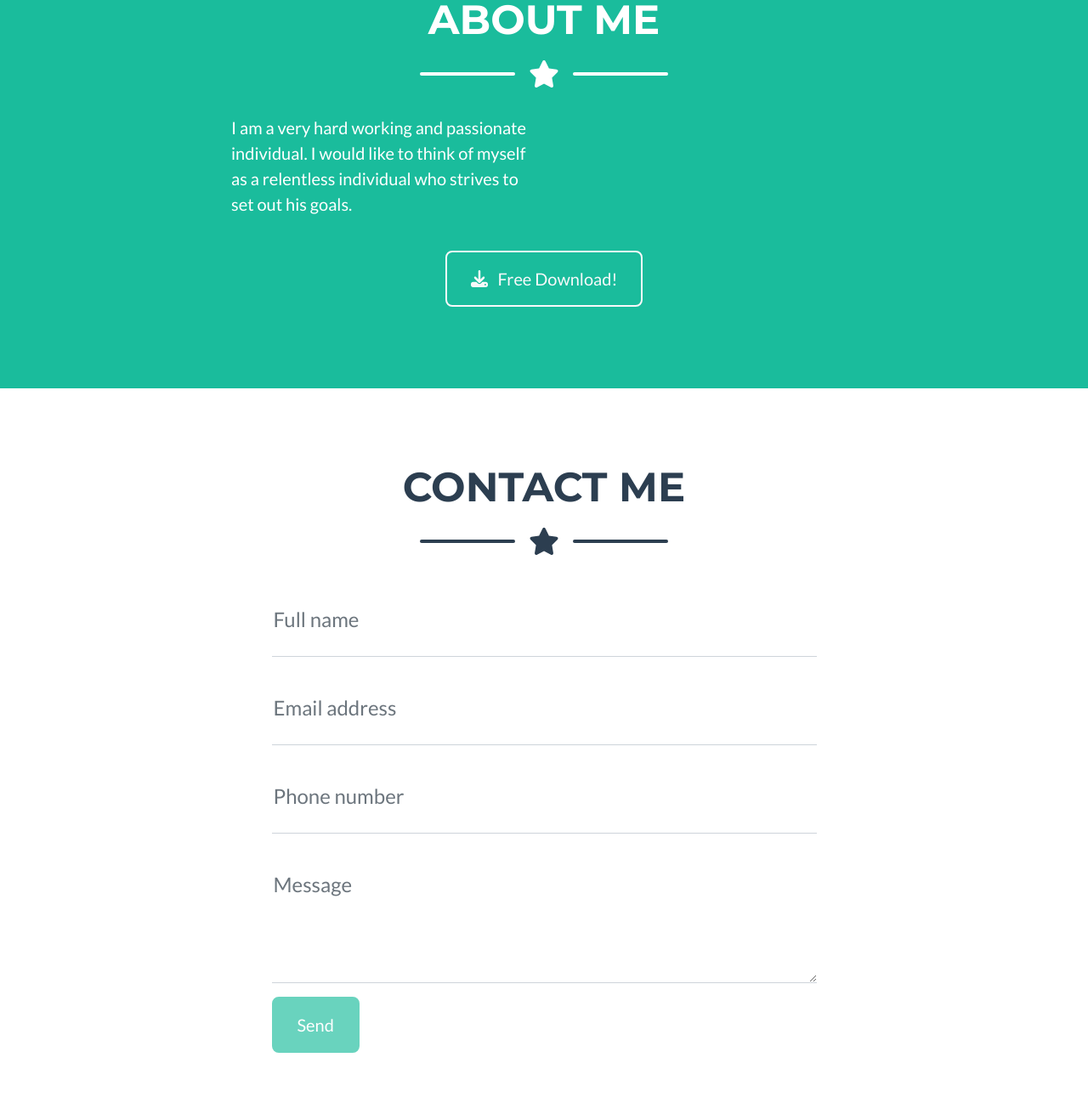
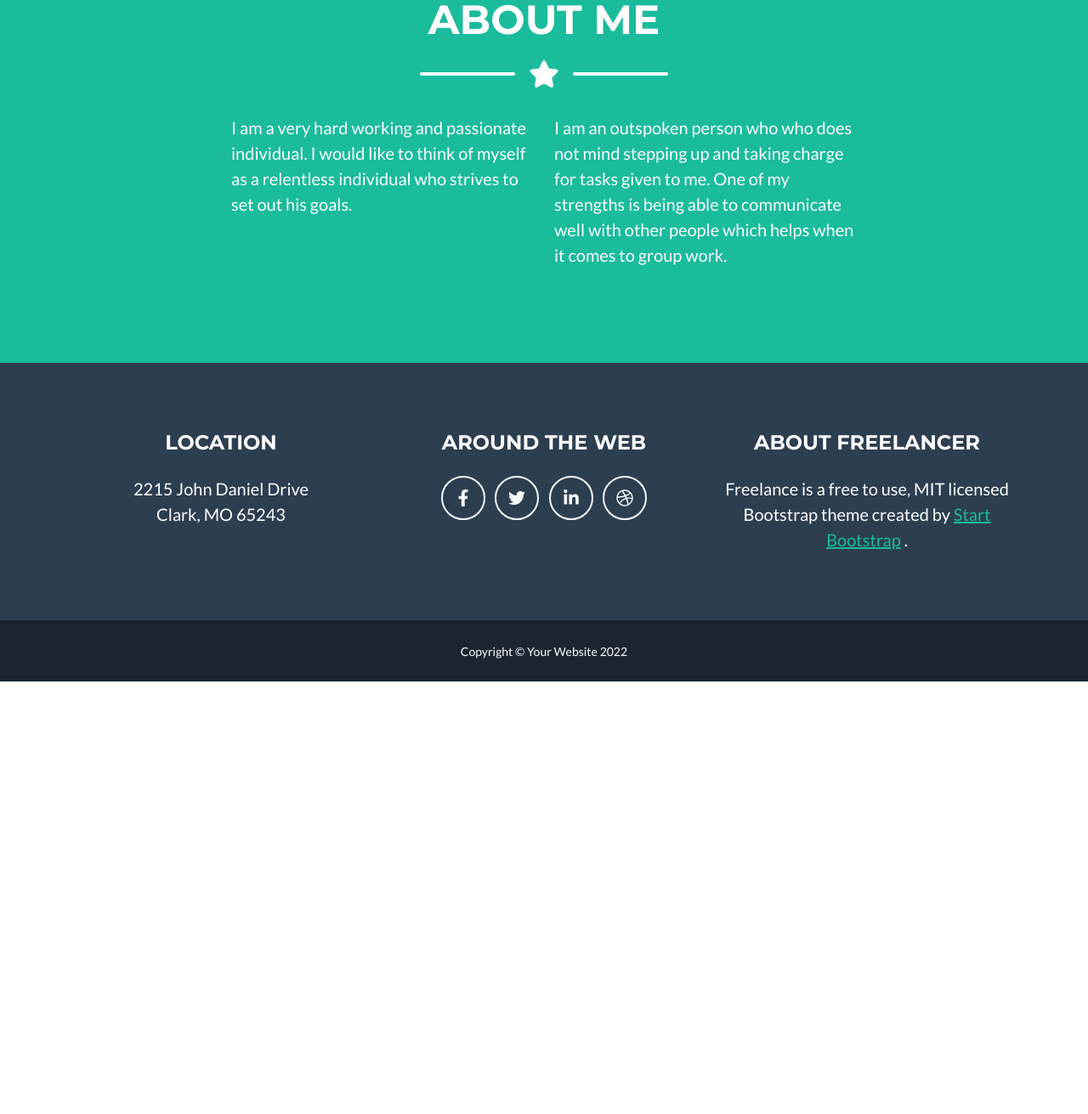
Before and after one commit to u19325658/u19325658.github.io, a plain HTML site: page index.html in a window 1280 px wide. Shown: the part 1069-2380 px from the top of the page at 85% size. After the commit the page ends 1871 px from the top, so only its background shows below. Drawn offline with nearby package versions, Linux system fonts and the light colour scheme; a script that the page names is missing.

Commit message:
Update index.html

```diff
--- a/index.html
+++ b/index.html
@@ -135,88 +135,12 @@
                 <!-- About Section Content-->
                 <div class="row">
                     <div class="col-lg-4 ms-auto"><p class="lead">I am a very hard working and passionate individual. I would like to think of myself as a relentless individual who strives to set out his goals. </p></div>
-                    <div class="col-lg-4 me-auto"><p class="lead"></p></div>
+                    <div class="col-lg-4 me-auto"><p class="lead">I am an outspoken person who who does not mind stepping up and taking charge for tasks given to me. One of my strengths is being able to communicate well with other people which helps when it comes to group work. </p></div>
                 </div>
                 <!-- About Section Button-->
-                <div class="text-center mt-4">
-                    <a class="btn btn-xl btn-outline-light" href="https://startbootstrap.com/theme/freelancer/">
-                        <i class="fas fa-download me-2"></i>
-                        Free Download!
-                    </a>
-                </div>
+
             </div>
-        </section>
-        <!-- Contact Section-->
-        <section class="page-section" id="contact">
-            <div class="container">
-                <!-- Contact Section Heading-->
-                <h2 class="page-section-heading text-center text-uppercase text-secondary mb-0">Contact Me</h2>
-                <!-- Icon Divider-->
-                <div class="divider-custom">
-                    <div class="divider-custom-line"></div>
-                    <div class="divider-custom-icon"><i class="fas fa-star"></i></div>
-                    <div class="divider-custom-line"></div>
-                </div>
-                <!-- Contact Section Form-->
-                <div class="row justify-content-center">
-                    <div class="col-lg-8 col-xl-7">
-                        <!-- * * * * * * * * * * * * * * *-->
-                        <!-- * * SB Forms Contact Form * *-->
-                        <!-- * * * * * * * * * * * * * * *-->
-                        <!-- This form is pre-integrated with SB Forms.-->
-                        <!-- To make this form functional, sign up at-->
-                        <!-- https://startbootstrap.com/solution/contact-forms-->
-                        <!-- to get an API token!-->
-                        <form id="contactForm" data-sb-form-api-token="API_TOKEN">
-                            <!-- Name input-->
-                            <div class="form-floating mb-3">
-                                <input class="form-control" id="name" type="text" placeholder="Enter your name..." data-sb-validations="required" />
-                                <label for="name">Full name</label>
-                                <div class="invalid-feedback" data-sb-feedback="name:required">A name is required.</div>
-                            </div>
-                            <!-- Email address input-->
-                            <div class="form-floating mb-3">
-                                <input class="form-control" id="email" type="email" placeholder="name@example.com" data-sb-validations="required,email" />
-                                <label for="email">Email address</label>
-                                <div class="invalid-feedback" data-sb-feedback="email:required">An email is required.</div>
-                                <div class="invalid-feedback" data-sb-feedback="email:email">Email is not valid.</div>
-                            </div>
-                            <!-- Phone number input-->
-                            <div class="form-floating mb-3">
-                                <input class="form-control" id="phone" type="tel" placeholder="(123) 456-7890" data-sb-validations="required" />
-                                <label for="phone">Phone number</label>
-                                <div class="invalid-feedback" data-sb-feedback="phone:required">A phone number is required.</div>
-                            </div>
-                            <!-- Message input-->
-                            <div class="form-floating mb-3">
-                                <textarea class="form-control" id="message" type="text" placeholder="Enter your message here..." style="height: 10rem" data-sb-validations="required"></textarea>
-                                <label for="message">Message</label>
-                                <div class="invalid-feedback" data-sb-feedback="message:required">A message is required.</div>
-                            </div>
-                            <!-- Submit success message-->
-                            <!---->
-                            <!-- This is what your users will see when the form-->
-                            <!-- has successfully submitted-->
-                            <div class="d-none" id="submitSuccessMessage">
-                                <div class="text-center mb-3">
-                                    <div class="fw-bolder">Form submission successful!</div>
-                                    To activate this form, sign up at
-                                    <br />
-                                    <a href="https://startbootstrap.com/solution/contact-forms">https://startbootstrap.com/solution/contact-forms</a>
-                                </div>
-                            </div>
-                            <!-- Submit error message-->
-                            <!---->
-                            <!-- This is what your users will see when there is-->
-                            <!-- an error submitting the form-->
-                            <div class="d-none" id="submitErrorMessage"><div class="text-center text-danger mb-3">Error sending message!</div></div>
-                            <!-- Submit Button-->
-                            <button class="btn btn-primary btn-xl disabled" id="submitButton" type="submit">Send</button>
-                        </form>
-                    </div>
-                </div>
-            </div>
-        </section>
+         </section>
         <!-- Footer-->
         <footer class="footer text-center">
             <div class="container">
```
